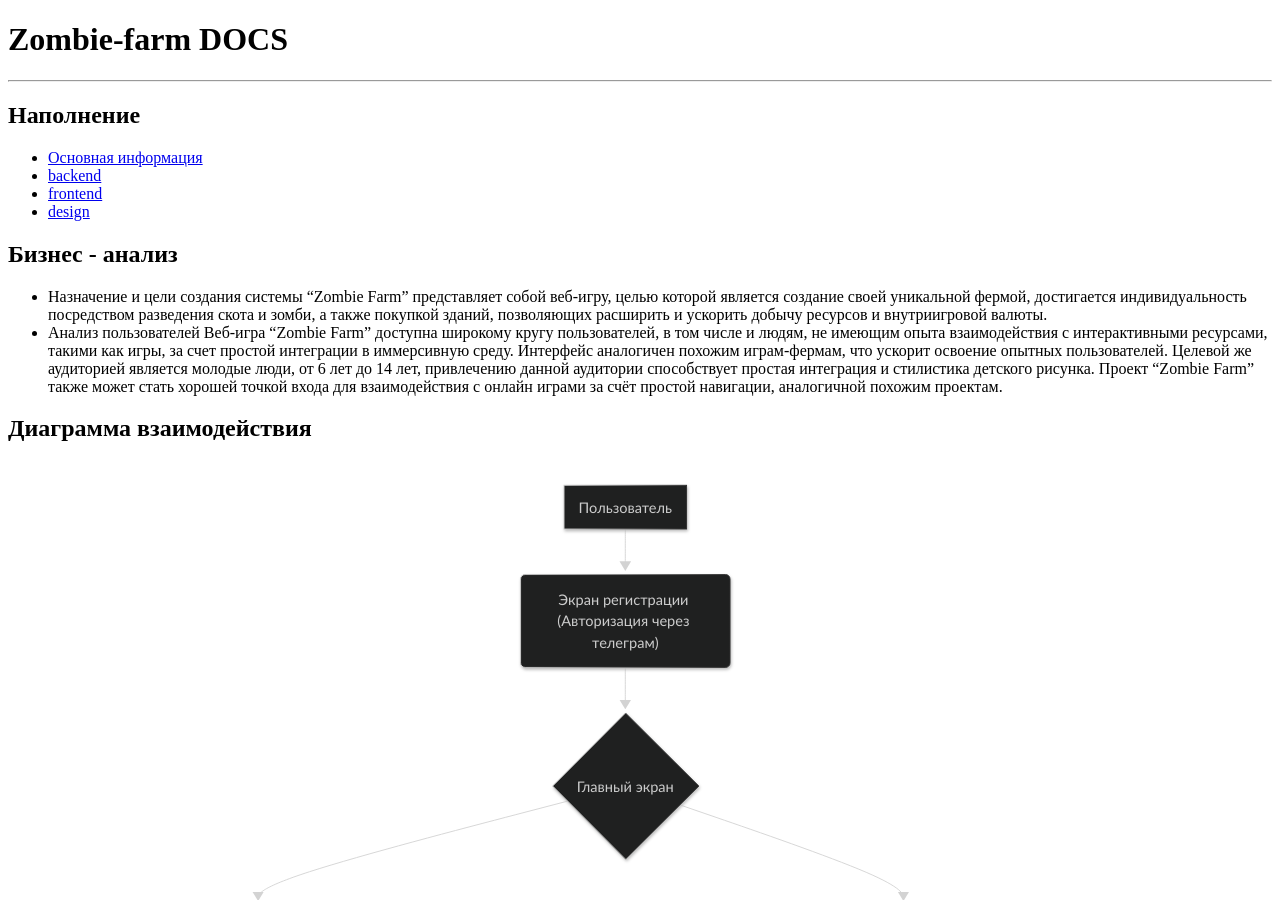
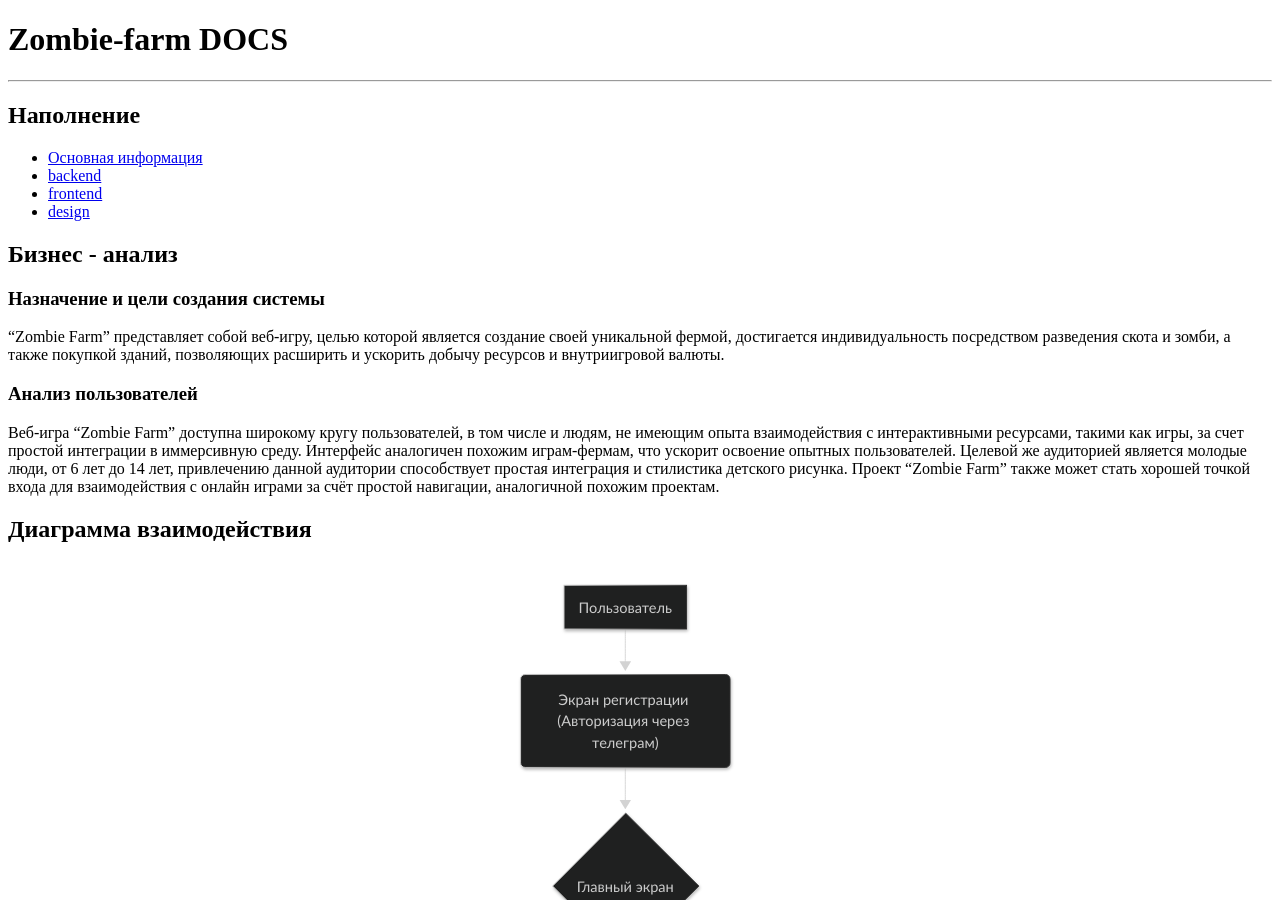
Before and after one commit to p6tso/p6tso.github.io, a Jekyll site: the page built from zombie-farm-docs/index.md, in a window 1280 px wide and 900 px high. Built offline with Jekyll 4.4.1, drawn with Linux system fonts in a browser that asks for light colours; nearby versions of some CDN libraries; our own code applies the rules of GitHub Pages for plain Markdown files.

Commit message:
основа

```diff
--- a/zombie-farm-docs/index.md
+++ b/zombie-farm-docs/index.md
@@ -9,9 +9,9 @@
 
 ## Бизнес - анализ
 
-- Назначение и цели создания системы
-  "Zombie Farm" представляет собой веб-игру, целью которой является создание своей уникальной фермой, достигается индивидуальность посредством разведения скота и зомби, а также покупкой зданий, позволяющих расширить и ускорить добычу ресурсов и внутриигровой валюты.
-- Анализ пользователей
+### Назначение и цели создания системы
+"Zombie Farm" представляет собой веб-игру, целью которой является создание своей уникальной фермой, достигается индивидуальность посредством разведения скота и зомби, а также покупкой зданий, позволяющих расширить и ускорить добычу ресурсов и внутриигровой валюты.
+### Анализ пользователей
 Веб-игра "Zombie Farm" доступна широкому кругу пользователей, в том числе и людям, не имеющим опыта взаимодействия с интерактивными ресурсами, такими как игры, за счет простой интеграции  в иммерсивную среду. Интерфейс аналогичен похожим играм-фермам, что ускорит освоение опытных пользователей. Целевой же аудиторией является молодые люди, от 6 лет до 14 лет, привлечению данной аудитории способствует простая интеграция и стилистика детского рисунка. Проект "Zombie Farm" также может стать хорошей точкой входа для взаимодействия с онлайн играми за счёт простой навигации, аналогичной похожим проектам.
 
 
```
